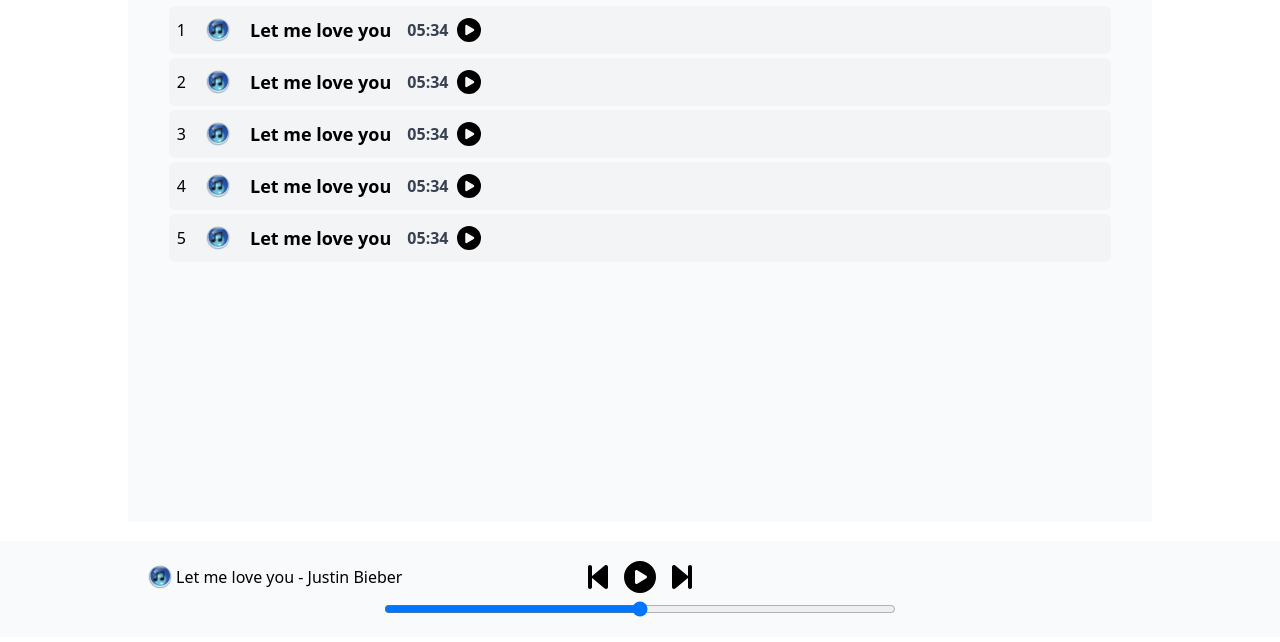
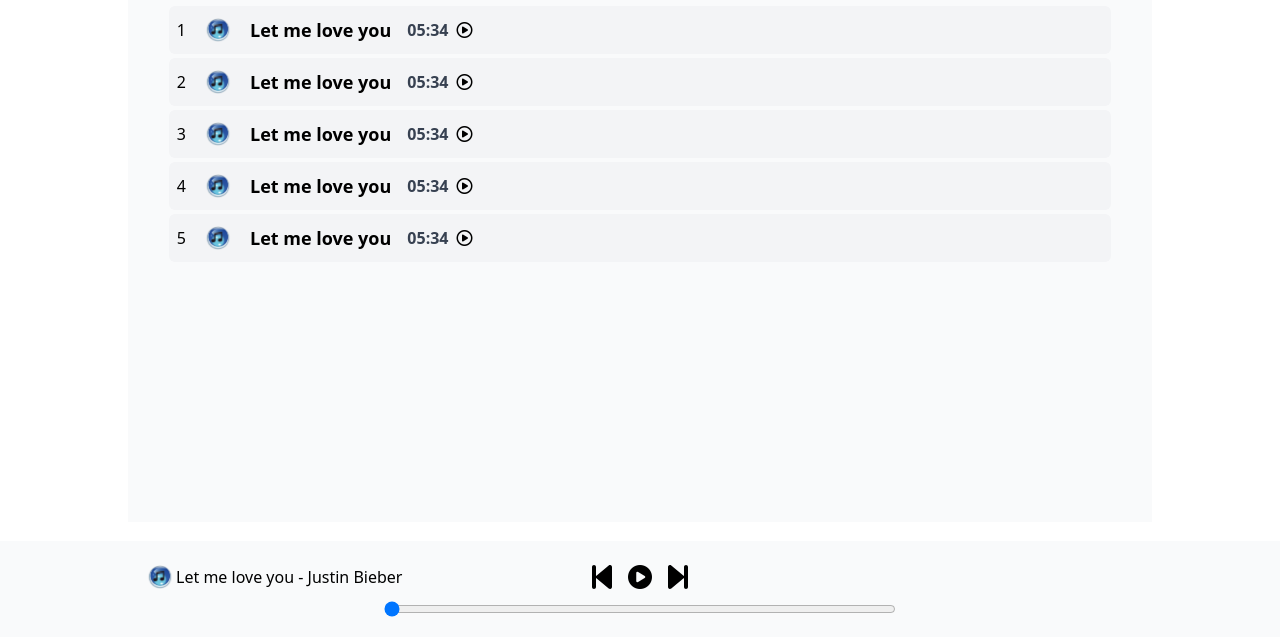
Before and after one commit to Nitinkumar2905/CRT-musicPlayer, a website built with Vite: page index.html in a window 1280 px wide. Shown: the part 158-800 px from the top of the page. Built offline with nearby package versions, Linux system fonts and the light colour scheme.

Commit message:
index.html

```diff
--- a/index.html
+++ b/index.html
@@ -6,6 +6,7 @@
     <meta name="viewport" content="width=device-width, initial-scale=1.0">
     <title>Musify : Enjoy the moment</title>
     <link rel="stylesheet" href="./style.css">
+    <link rel="shortcut icon" href="./img/My project (3).png" type="image/x-icon">
 </head>
 <body class="">
     <nav  id="home" class="relative flex justify-center h-20 bg-gray-50 text-gray-800 items-center space-x-6 w-full">
@@ -32,7 +33,7 @@
                         <span class="text-lg font-semibold">Let me love you</span>
                         <span id="songlistplay" class="flex space-x-2 items-center">
                             <span class="text-gray-700 font-bold">05:34</span>
-                            <img class="cursor-pointer h-6" src="./img/play-circle.svg" alt="">
+                            <span class="h-6"><i class="fa-regular fa-circle-play"></i></span>
                         </span>
                     </div>
                     <div id="songItem" class="flex items-center h-12 border-0 bg-gray-100 hover:bg-gray-200 px-2 duration-300 rounded-md space-x-4">
@@ -41,7 +42,7 @@
                         <span class="text-lg font-semibold">Let me love you</span>
                         <span id="songlistplay" class="flex space-x-2 items-center">
                             <span class="text-gray-700 font-bold">05:34</span>
-                            <img class="cursor-pointer h-6" src="./img/play-circle.svg" alt="">
+                            <span class="h-6"><i class="fa-regular fa-circle-play"></i></span>
                         </span>
                     </div>
                     <div id="songItem" class="flex items-center h-12 border-0 bg-gray-100 hover:bg-gray-200 px-2 duration-300 rounded-md space-x-4">
@@ -50,7 +51,7 @@
                         <span class="text-lg font-semibold">Let me love you</span>
                         <span id="songlistplay" class="flex space-x-2 items-center">
                             <span class="text-gray-700 font-bold">05:34</span>
-                            <img class="cursor-pointer h-6" src="./img/play-circle.svg" alt="">
+                            <span class="h-6"><i class="fa-regular fa-circle-play"></i></span>
                         </span>
                     </div>
                     <div id="songItem" class="flex items-center h-12 border-0 bg-gray-100 hover:bg-gray-200 px-2 duration-300 rounded-md space-x-4">
@@ -59,7 +60,7 @@
                         <span class="text-lg font-semibold">Let me love you</span>
                         <span id="songlistplay" class="flex space-x-2 items-center">
                             <span class="text-gray-700 font-bold">05:34</span>
-                            <img class="cursor-pointer h-6" src="./img/play-circle.svg" alt="">
+                            <span class="h-6"><i class="fa-regular fa-circle-play"></i></span>
                         </span>
                     </div>
                     <div id="songItem" class="flex items-center h-12 border-0 bg-gray-100 hover:bg-gray-200 px-2 duration-300 rounded-md space-x-4">
@@ -68,7 +69,7 @@
                         <span class="text-lg font-semibold">Let me love you</span>
                         <span id="songlistplay" class="flex space-x-2 items-center">
                             <span class="text-gray-700 font-bold">05:34</span>
-                            <img class="cursor-pointer h-6" src="./img/play-circle.svg" alt="">
+                            <span class="h-6"><i class="fa-regular fa-circle-play"></i></span>
                         </span>
                     </div>
 
@@ -79,13 +80,13 @@
 
         <div id="bottom" class="bg-gray-50 space-y-2 w-full h-[16vh] md:h-[12vh] flex flex-col justify-center items-center absolute bottom-0">
             <!-- icons -->
-            <div class=" flex space-x-4">
+            <div class=" flex space-x-4 items-center">
                 <img class="cursor-pointer h-8  " src="./img/backward.svg" alt="">
-                <img class="cursor-pointer h-8  " src="./img/play-circle.svg" alt="">
+                <span class="cursor-pointer"><i id="masterPlay" class="fa-xl fa-solid fa-circle-play"></i></span>
                 <img class="cursor-pointer h-8  " src="./img/forward.svg" alt="">
             </div>
             <!-- progressbar -->
-            <input type="range" name="range" id="progressBar" class="w-[40%]" min="0" max="100">
+            <input type="range" name="range" id="progressBar" class="cursor-pointer w-[40%]" value="0" min="0" max="100">
             <!-- bottom song name -->
             <div class="flex md:absolute lg:left-36 lg:top-4">
                 <img class="h-6" src="./img/My project (3).png" alt="">
```
